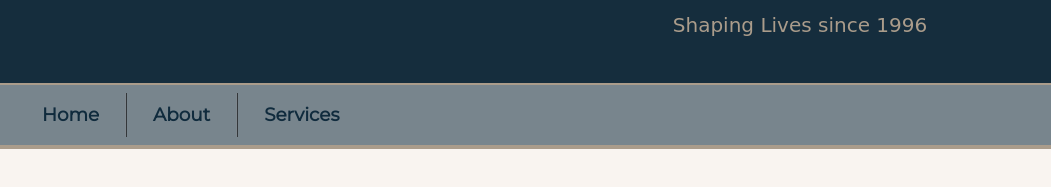
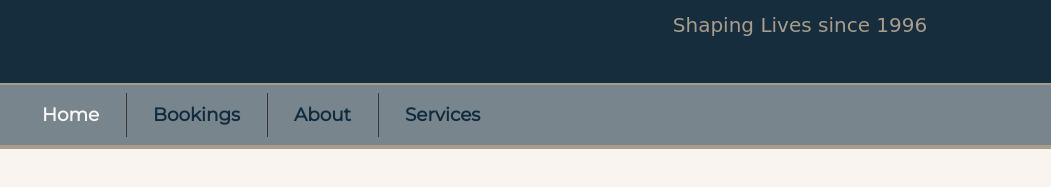
Before and after one commit to AmberDAdams/Mirum-Vita, a plain HTML site: page index.html in a window 1280 px wide. Shown: the part 135-322 px from the top of the page, 0-1051 px from the left. Drawn offline with nearby package versions, Linux system fonts and the light colour scheme; a web font is replaced by a local one.

Commit message:
adding bookings link, active page colour

```diff
--- a/index.html
+++ b/index.html
@@ -41,21 +41,14 @@
               <a class="nav-link" href="/">Home <span class="sr-only">(current)</span></a>
             </li>
             <li class="nav-item">
+              <a class="nav-link" href="/bookings">Bookings</a>
+            </li>
+            <li class="nav-item">
               <a class="nav-link" href="/about">About</a>
             </li>
             <li class="nav-item">
               <a class="nav-link" href="/services">Services</a>
             </li>
-    <!--         <li class="nav-item dropdown">
-              <a class="nav-link dropdown-toggle" href="#" id="navbarDropdownMenuLink" data-toggle="dropdown" aria-haspopup="true" aria-expanded="false">
-                Dropdown link
-              </a>
-              <div class="dropdown-menu" aria-labelledby="navbarDropdownMenuLink">
-                <a class="dropdown-item" href="#">Action</a>
-                <a class="dropdown-item" href="#">Another action</a>
-                <a class="dropdown-item" href="#">Something else here</a>
-              </div>
-            </li> -->
           </ul>
         </div>
         <a class="navbar-brand" href="/">
--- a/style.css
+++ b/style.css
@@ -86,7 +86,7 @@ nav li {
 }
 
 .active a {
-  color: #102b3d;
+  color: #f9f7f6;
 }
 
 .active a:hover {
```
